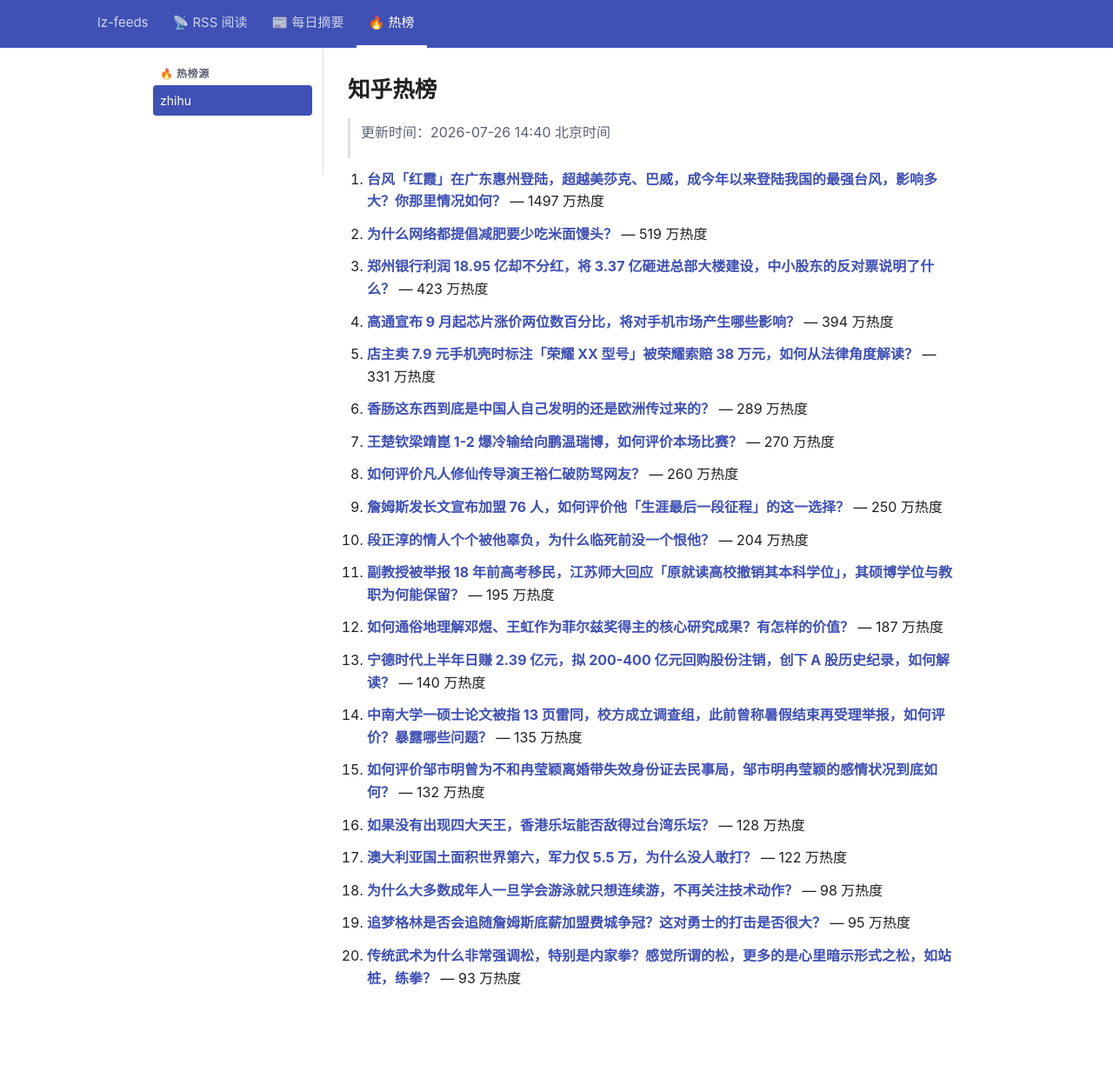
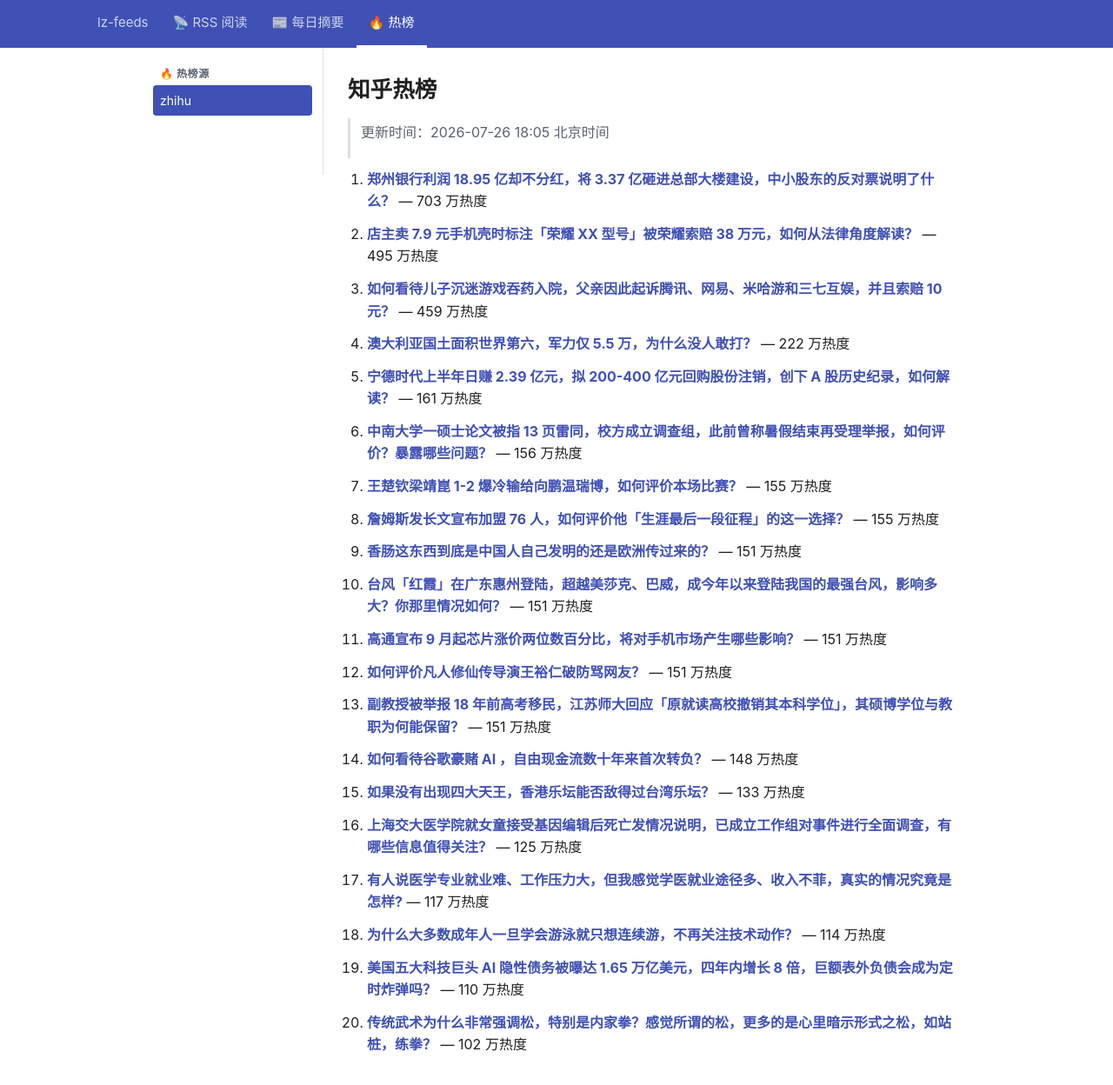
Before and after one commit to lizhang0101/lz-feeds, a Jekyll site: the page built from _hotlist/zhihu.md, in a window 1280 px wide and 1279 px high. Shown: the top 1248 px of the window at 87% size. Built offline with Jekyll 4.4.1, drawn with Linux system fonts in a browser that asks for light colours.

Commit message:
hotlist: 2026-07-26T10:05Z

```diff
--- a/_hotlist/zhihu.md
+++ b/_hotlist/zhihu.md
@@ -1,48 +1,48 @@
 ---
-updated: 2026-07-26 14:40 北京时间
+updated: 2026-07-26 18:05 北京时间
 count: 20
 ---
 
 # 知乎热榜
 
-> 更新时间：2026-07-26 14:40 北京时间
+> 更新时间：2026-07-26 18:05 北京时间
 
-1. **[台风「红霞」在广东惠州登陆，超越美莎克、巴威，成今年以来登陆我国的最强台风，影响多大？你那里情况如何？](https://www.zhihu.com/question/2062972309652992711)** — 1497 万热度
+1. **[郑州银行利润  18.95 亿却不分红，将 3.37 亿砸进总部大楼建设，中小股东的反对票说明了什么？](https://www.zhihu.com/question/2063564177688597653)** — 703 万热度
 
-2. **[为什么网络都提倡减肥要少吃米面馒头？](https://www.zhihu.com/question/2057049665552623029)** — 519 万热度
+2. **[店主卖 7.9 元手机壳时标注「荣耀 XX 型号」被荣耀索赔 38 万元，如何从法律角度解读？](https://www.zhihu.com/question/2064405742971352764)** — 495 万热度
 
-3. **[郑州银行利润  18.95 亿却不分红，将 3.37 亿砸进总部大楼建设，中小股东的反对票说明了什么？](https://www.zhihu.com/question/2063564177688597653)** — 423 万热度
+3. **[如何看待儿子沉迷游戏吞药入院，父亲因此起诉腾讯、网易、米哈游和三七互娱，并且索赔 10 元？](https://www.zhihu.com/question/2064331256884622163)** — 459 万热度
 
-4. **[高通宣布 9 月起芯片涨价两位数百分比，将对手机市场产生哪些影响？](https://www.zhihu.com/question/2064255303806465925)** — 394 万热度
+4. **[澳大利亚国土面积世界第六，军力仅 5.5 万，为什么没人敢打？](https://www.zhihu.com/question/2064336691528312089)** — 222 万热度
 
-5. **[店主卖 7.9 元手机壳时标注「荣耀 XX 型号」被荣耀索赔 38 万元，如何从法律角度解读？](https://www.zhihu.com/question/2064405742971352764)** — 331 万热度
+5. **[宁德时代上半年日赚 2.39 亿元，拟 200-400 亿元回购股份注销，创下 A 股历史纪录，如何解读？](https://www.zhihu.com/question/2064123998942901167)** — 161 万热度
 
-6. **[香肠这东西到底是中国人自己发明的还是欧洲传过来的？](https://www.zhihu.com/question/2014006516139714030)** — 289 万热度
+6. **[中南大学一硕士论文被指 13 页雷同，校方成立调查组，此前曾称暑假结束再受理举报，如何评价？暴露哪些问题？](https://www.zhihu.com/question/2064146352787945024)** — 156 万热度
 
-7. **[王楚钦梁靖崑 1-2 爆冷输给向鹏温瑞博，如何评价本场比赛？](https://www.zhihu.com/question/2064483627178485387)** — 270 万热度
+7. **[王楚钦梁靖崑 1-2 爆冷输给向鹏温瑞博，如何评价本场比赛？](https://www.zhihu.com/question/2064483627178485387)** — 155 万热度
 
-8. **[如何评价凡人修仙传导演王裕仁破防骂网友？](https://www.zhihu.com/question/2064287361543017092)** — 260 万热度
+8. **[詹姆斯发长文宣布加盟 76 人，如何评价他「生涯最后一段征程」的这一选择？](https://www.zhihu.com/question/2064146151499097712)** — 155 万热度
 
-9. **[詹姆斯发长文宣布加盟 76 人，如何评价他「生涯最后一段征程」的这一选择？](https://www.zhihu.com/question/2064146151499097712)** — 250 万热度
+9. **[香肠这东西到底是中国人自己发明的还是欧洲传过来的？](https://www.zhihu.com/question/2014006516139714030)** — 151 万热度
 
-10. **[段正淳的情人个个被他辜负，为什么临死前没一个恨他？](https://www.zhihu.com/question/2063573343102559614)** — 204 万热度
+10. **[台风「红霞」在广东惠州登陆，超越美莎克、巴威，成今年以来登陆我国的最强台风，影响多大？你那里情况如何？](https://www.zhihu.com/question/2062972309652992711)** — 151 万热度
 
-11. **[副教授被举报 18 年前高考移民，江苏师大回应「原就读高校撤销其本科学位」，其硕博学位与教职为何能保留？](https://www.zhihu.com/question/2064285506431725683)** — 195 万热度
+11. **[高通宣布 9 月起芯片涨价两位数百分比，将对手机市场产生哪些影响？](https://www.zhihu.com/question/2064255303806465925)** — 151 万热度
 
-12. **[如何通俗地理解邓煜、王虹作为菲尔兹奖得主的核心研究成果？有怎样的价值？](https://www.zhihu.com/question/2063759151348410113)** — 187 万热度
+12. **[如何评价凡人修仙传导演王裕仁破防骂网友？](https://www.zhihu.com/question/2064287361543017092)** — 151 万热度
 
-13. **[宁德时代上半年日赚 2.39 亿元，拟 200-400 亿元回购股份注销，创下 A 股历史纪录，如何解读？](https://www.zhihu.com/question/2064123998942901167)** — 140 万热度
+13. **[副教授被举报 18 年前高考移民，江苏师大回应「原就读高校撤销其本科学位」，其硕博学位与教职为何能保留？](https://www.zhihu.com/question/2064285506431725683)** — 151 万热度
 
-14. **[中南大学一硕士论文被指 13 页雷同，校方成立调查组，此前曾称暑假结束再受理举报，如何评价？暴露哪些问题？](https://www.zhihu.com/question/2064146352787945024)** — 135 万热度
+14. **[如何看待谷歌豪赌 AI ，自由现金流数十年来首次转负？](https://www.zhihu.com/question/2063587044526404438)** — 148 万热度
 
-15. **[如何评价邹市明曾为不和冉莹颖离婚带失效身份证去民事局，邹市明冉莹颖的感情状况到底如何？](https://www.zhihu.com/question/2064377659606266424)** — 132 万热度
+15. **[如果没有出现四大天王，香港乐坛能否敌得过台湾乐坛？](https://www.zhihu.com/question/1995555700441634403)** — 133 万热度
 
-16. **[如果没有出现四大天王，香港乐坛能否敌得过台湾乐坛？](https://www.zhihu.com/question/1995555700441634403)** — 128 万热度
+16. **[上海交大医学院就女童接受基因编辑后死亡发情况说明，已成立工作组对事件进行全面调查，有哪些信息值得关注？](https://www.zhihu.com/question/2064701373489182368)** — 125 万热度
 
-17. **[澳大利亚国土面积世界第六，军力仅 5.5 万，为什么没人敢打？](https://www.zhihu.com/question/2064336691528312089)** — 122 万热度
+17. **[有人说医学专业就业难、工作压力大，但我感觉学医就业途径多、收入不菲，真实的情况究竟是怎样?](https://www.zhihu.com/question/1916279312321083336)** — 117 万热度
 
-18. **[为什么大多数成年人一旦学会游泳就只想连续游，不再关注技术动作？](https://www.zhihu.com/question/7803569929)** — 98 万热度
+18. **[为什么大多数成年人一旦学会游泳就只想连续游，不再关注技术动作？](https://www.zhihu.com/question/7803569929)** — 114 万热度
 
-19. **[追梦格林是否会追随詹姆斯底薪加盟费城争冠？这对勇士的打击是否很大？](https://www.zhihu.com/question/2064615861093142865)** — 95 万热度
+19. **[美国五大科技巨头 AI 隐性债务被曝达 1.65 万亿美元，四年内增长 8 倍，巨额表外负债会成为定时炸弹吗？](https://www.zhihu.com/question/2063915578427963194)** — 110 万热度
 
-20. **[传统武术为什么非常强调松，特别是内家拳？感觉所谓的松，更多的是心里暗示形式之松，如站桩，练拳？](https://www.zhihu.com/question/2048756264893781699)** — 93 万热度
+20. **[传统武术为什么非常强调松，特别是内家拳？感觉所谓的松，更多的是心里暗示形式之松，如站桩，练拳？](https://www.zhihu.com/question/2048756264893781699)** — 102 万热度
```
